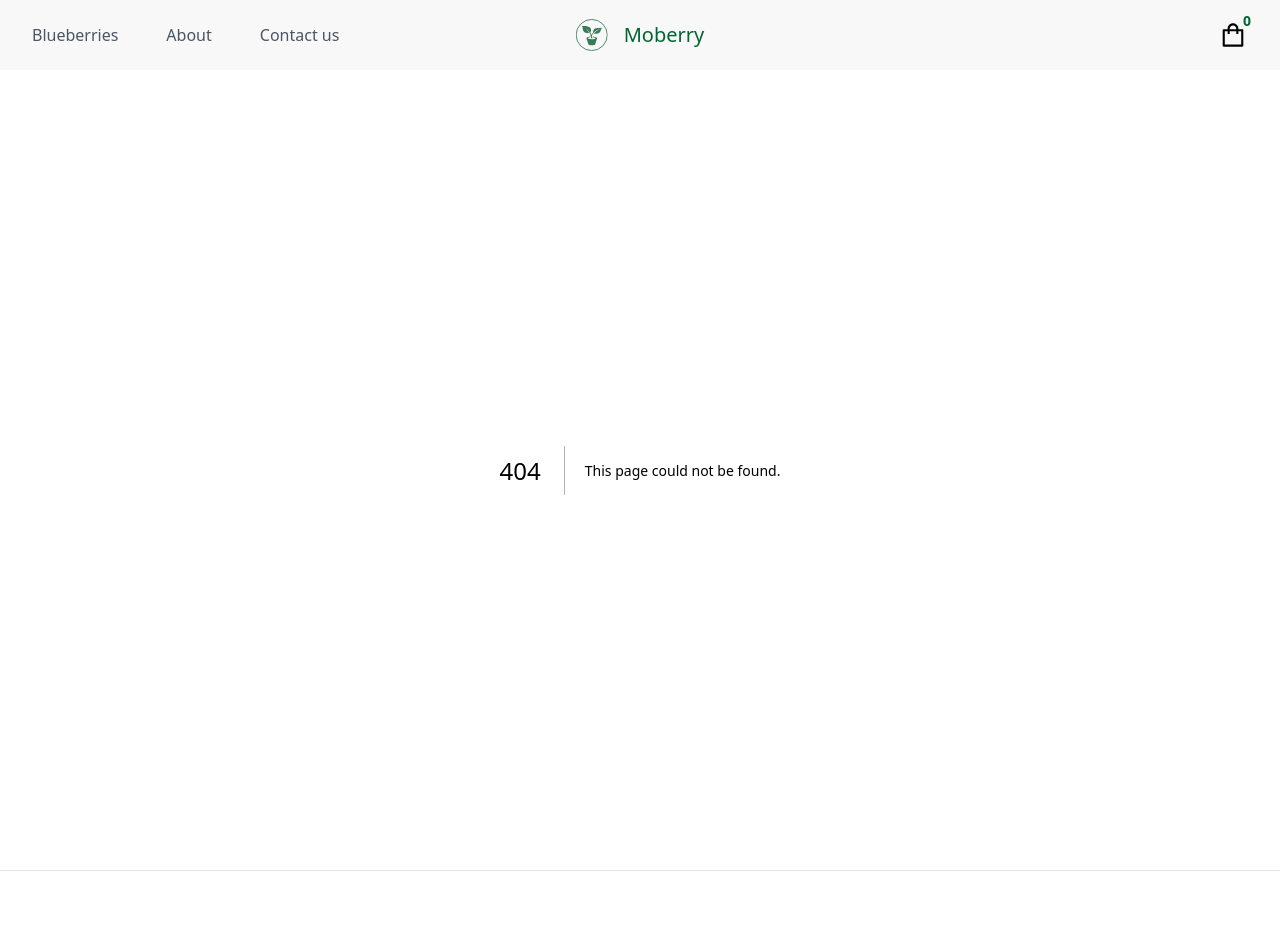
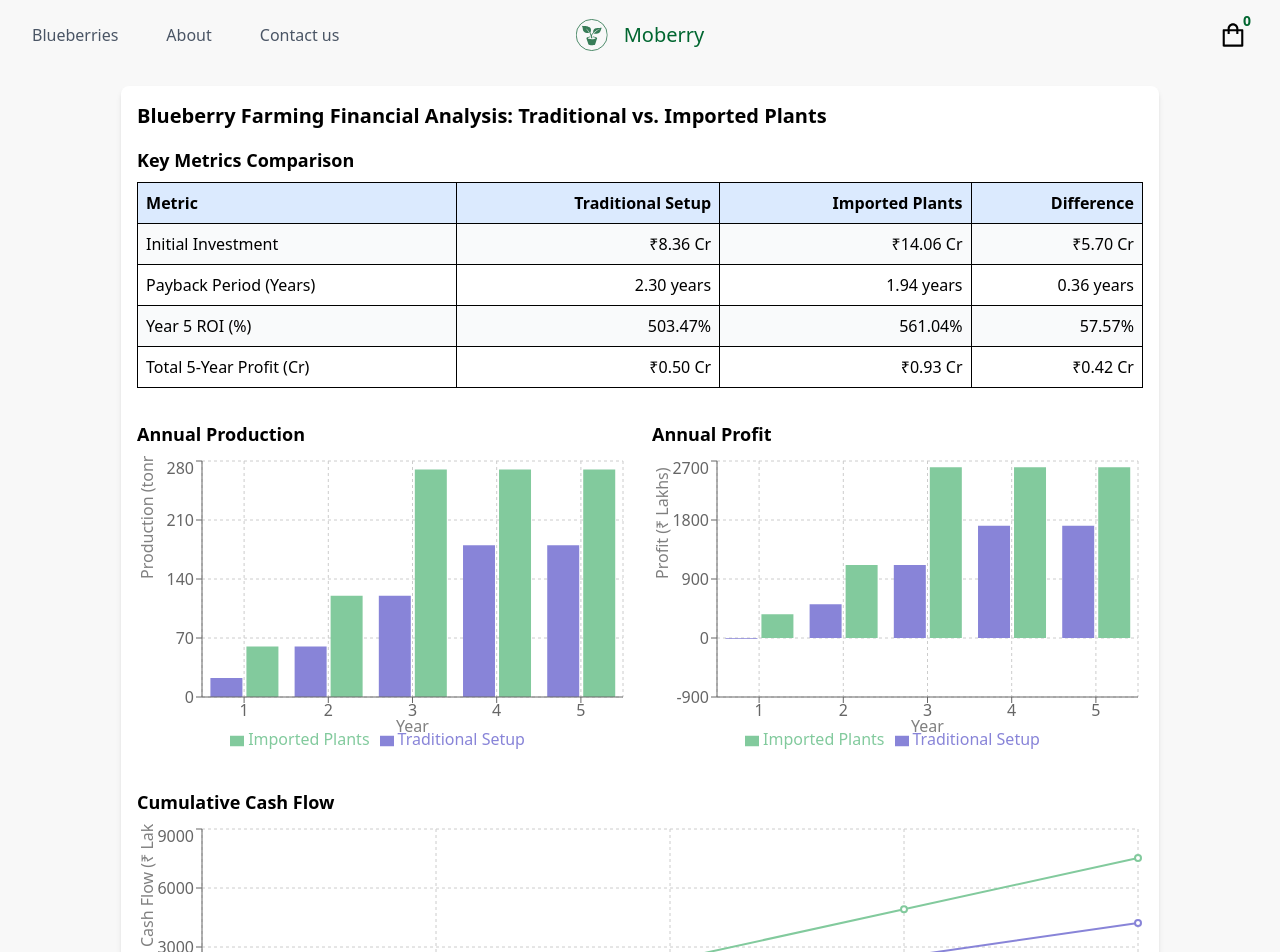
Before and after one commit to beasportai/DarjBerry, a Next.js app: page /report in a window 1280 px wide. Before the commit this address had no page. Shown: the top 952 px of the page. Built offline with nearby package versions, Linux system fonts and the light colour scheme.

Commit message:
Create page.tsx

```diff
--- /dev/null
+++ b/app/report/page.tsx
@@ -0,0 +1,192 @@
+import React from 'react';
+import { BarChart, Bar, XAxis, YAxis, CartesianGrid, Tooltip, Legend, LineChart, Line, ResponsiveContainer } from 'recharts';
+
+const BlueberryFarmingComparison = () => {
+  // Data from our analysis
+  const yearlyData = [
+    {
+      year: 1,
+      originalProduction: 22.5, // in tonnes
+      importedProduction: 60, // in tonnes
+      originalProfit: -11, // in lakhs (showing as negative)
+      importedProfit: 364, // in lakhs
+      originalCumulativeCashFlow: -836, // in lakhs
+      importedCumulativeCashFlow: -1406, // in lakhs
+    },
+    {
+      year: 2,
+      originalProduction: 60,
+      importedProduction: 120,
+      originalProfit: 514,
+      importedProfit: 1114,
+      originalCumulativeCashFlow: -322,
+      importedCumulativeCashFlow: -292,
+    },
+    {
+      year: 3,
+      originalProduction: 120,
+      importedProduction: 270,
+      originalProfit: 1114,
+      importedProfit: 2605,
+      originalCumulativeCashFlow: 792,
+      importedCumulativeCashFlow: 2313,
+    },
+    {
+      year: 4,
+      originalProduction: 180,
+      importedProduction: 270,
+      originalProfit: 1714,
+      importedProfit: 2605,
+      originalCumulativeCashFlow: 2506,
+      importedCumulativeCashFlow: 4918,
+    },
+    {
+      year: 5,
+      originalProduction: 180,
+      importedProduction: 270,
+      originalProfit: 1714,
+      importedProfit: 2605,
+      originalCumulativeCashFlow: 4220,
+      importedCumulativeCashFlow: 7523,
+    }
+  ];
+
+  const keyMetrics = [
+    {
+      name: "Initial Investment",
+      original: 836, // in lakhs
+      imported: 1406, // in lakhs
+    },
+    {
+      name: "Payback Period (Years)",
+      original: 2.3,
+      imported: 1.94,
+    },
+    {
+      name: "Year 5 ROI (%)",
+      original: 503.47,
+      imported: 561.04,
+    },
+    {
+      name: "Total 5-Year Profit (Cr)",
+      original: 50.45,
+      imported: 92.94,
+    }
+  ];
+
+  return (
+    <div className="w-full p-4 space-y-8">
+      <div className="bg-white p-4 rounded-lg shadow-md">
+        <h2 className="text-xl font-bold mb-4">Blueberry Farming Financial Analysis: Traditional vs. Imported Plants</h2>
+
+        <div className="mb-8">
+          <h3 className="text-lg font-semibold mb-2">Key Metrics Comparison</h3>
+          <div className="overflow-x-auto">
+            <table className="w-full border-collapse">
+              <thead>
+                <tr className="bg-blue-100">
+                  <th className="border p-2 text-left">Metric</th>
+                  <th className="border p-2 text-right">Traditional Setup</th>
+                  <th className="border p-2 text-right">Imported Plants</th>
+                  <th className="border p-2 text-right">Difference</th>
+                </tr>
+              </thead>
+              <tbody>
+                {keyMetrics.map((metric, index) => (
+                  <tr key={index} className={index % 2 === 0 ? "bg-gray-50" : ""}>
+                    <td className="border p-2 font-medium">{metric.name}</td>
+                    <td className="border p-2 text-right">
+                      {metric.name.includes("Period") ?
+                        `${metric.original.toFixed(2)} years` :
+                        metric.name.includes("ROI") ?
+                          `${metric.original.toFixed(2)}%` :
+                          `₹${(metric.original / 100).toFixed(2)} Cr`
+                      }
+                    </td>
+                    <td className="border p-2 text-right">
+                      {metric.name.includes("Period") ?
+                        `${metric.imported.toFixed(2)} years` :
+                        metric.name.includes("ROI") ?
+                          `${metric.imported.toFixed(2)}%` :
+                          `₹${(metric.imported / 100).toFixed(2)} Cr`
+                      }
+                    </td>
+                    <td className="border p-2 text-right">
+                      {metric.name.includes("Period") ?
+                        `${(metric.original - metric.imported).toFixed(2)} years` :
+                        metric.name.includes("ROI") ?
+                          `${(metric.imported - metric.original).toFixed(2)}%` :
+                          `₹${((metric.imported - metric.original) / 100).toFixed(2)} Cr`
+                      }
+                    </td>
+                  </tr>
+                ))}
+              </tbody>
+            </table>
+          </div>
+        </div>
+
+        <div className="grid grid-cols-1 md:grid-cols-2 gap-6 mb-8">
+          <div>
+            <h3 className="text-lg font-semibold mb-2">Annual Production</h3>
+            <ResponsiveContainer width="100%" height={300}>
+              <BarChart data={yearlyData}>
+                <CartesianGrid strokeDasharray="3 3" />
+                <XAxis dataKey="year" label={{ value: 'Year', position: 'insideBottom', offset: -5 }} />
+                <YAxis label={{ value: 'Production (tonnes)', angle: -90, position: 'insideLeft' }} />
+                <Tooltip formatter={(value) => `${value} tonnes`} />
+                <Legend />
+                <Bar dataKey="originalProduction" name="Traditional Setup" fill="#8884d8" />
+                <Bar dataKey="importedProduction" name="Imported Plants" fill="#82ca9d" />
+              </BarChart>
+            </ResponsiveContainer>
+          </div>
+
+          <div>
+            <h3 className="text-lg font-semibold mb-2">Annual Profit</h3>
+            <ResponsiveContainer width="100%" height={300}>
+              <BarChart data={yearlyData}>
+                <CartesianGrid strokeDasharray="3 3" />
+                <XAxis dataKey="year" label={{ value: 'Year', position: 'insideBottom', offset: -5 }} />
+                <YAxis label={{ value: 'Profit (₹ Lakhs)', angle: -90, position: 'insideLeft' }} />
+                <Tooltip formatter={(value) => `₹${value} Lakhs`} />
+                <Legend />
+                <Bar dataKey="originalProfit" name="Traditional Setup" fill="#8884d8" />
+                <Bar dataKey="importedProfit" name="Imported Plants" fill="#82ca9d" />
+              </BarChart>
+            </ResponsiveContainer>
+          </div>
+        </div>
+
+        <div>
+          <h3 className="text-lg font-semibold mb-2">Cumulative Cash Flow</h3>
+          <ResponsiveContainer width="100%" height={300}>
+            <LineChart data={yearlyData}>
+              <CartesianGrid strokeDasharray="3 3" />
+              <XAxis dataKey="year" label={{ value: 'Year', position: 'insideBottom', offset: -5 }} />
+              <YAxis label={{ value: 'Cash Flow (₹ Lakhs)', angle: -90, position: 'insideLeft' }} />
+              <Tooltip formatter={(value) => `₹${value} Lakhs`} />
+              <Legend />
+              <Line type="monotone" dataKey="originalCumulativeCashFlow" name="Traditional Setup" stroke="#8884d8" strokeWidth={2} />
+              <Line type="monotone" dataKey="importedCumulativeCashFlow" name="Imported Plants" stroke="#82ca9d" strokeWidth={2} />
+            </LineChart>
+          </ResponsiveContainer>
+        </div>
+      </div>
+
+      <div className="bg-white p-4 rounded-lg shadow-md">
+        <h3 className="text-lg font-semibold mb-2">Financial Analysis Summary</h3>
+        <ul className="list-disc pl-6 space-y-2">
+          <li>The imported plants model requires a higher initial investment (₹14.06 Cr vs ₹8.36 Cr) but delivers significantly accelerated returns.</li>
+          <li>Payback period is reduced by 0.36 years (approximately 4.3 months) with imported plants.</li>
+          <li>By Year 5, the imported plants model generates 52% higher annual profits (₹26.05 Cr vs ₹17.14 Cr).</li>
+          <li>The total 5-year profit advantage is ₹42.49 Cr with the imported plants model.</li>
+          <li>Production stabilizes at 270 tonnes annually with imported plants vs 180 tonnes with traditional setup.</li>
+          <li>The imported plants model reaches full production capacity by Year 3, while the traditional model reaches it in Year 4.</li>
+        </ul>
+      </div>
+    </div>
+  );
+};
+
+export default BlueberryFarmingComparison;
```
